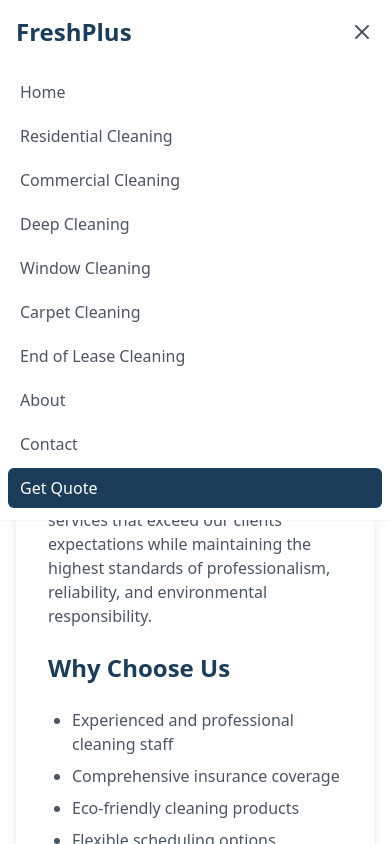
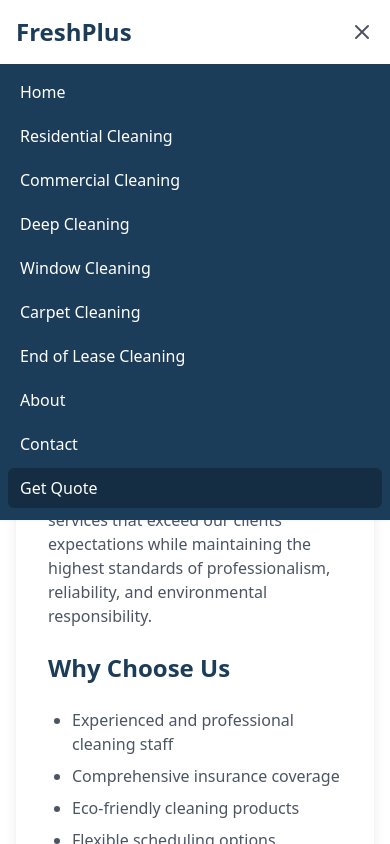
Before and after one commit to SolomonKhan1122/freshplus-web-haven, a React (Vite) app: page /about in a window 390 px wide. Both pictures are taken after a click on the button 362 px from the left and 32 px from the top of the page. Shown: the top 844 px of the page. Built offline with nearby package versions, Linux system fonts and the light colour scheme.

Commit message:
Update submenu background color
Changed the submenu background color to match the color of the "Get Quote" button for consistency in design.
[skip gpt_engineer]

```diff
--- a/src/components/Navigation.tsx
+++ b/src/components/Navigation.tsx
@@ -5,7 +5,6 @@ import {
   NavigationMenu,
   NavigationMenuContent,
   NavigationMenuItem,
-  NavigationMenuLink,
   NavigationMenuList,
   NavigationMenuTrigger,
 } from "@/components/ui/navigation-menu";
@@ -45,12 +44,12 @@ const Navigation = () => {
                     Services
                   </NavigationMenuTrigger>
                   <NavigationMenuContent>
-                    <div className="grid w-[400px] gap-3 p-4">
+                    <div className="grid w-[400px] gap-3 p-4 bg-primary">
                       {services.map((service) => (
                         <Link
                           key={service.path}
                           to={service.path}
-                          className="block p-2 hover:bg-gray-100 rounded-md"
+                          className="block p-2 hover:bg-primary-dark rounded-md text-white"
                         >
                           {service.name}
                         </Link>
@@ -90,10 +89,10 @@ const Navigation = () => {
       {/* Mobile Navigation */}
       {isOpen && (
         <div className="md:hidden">
-          <div className="px-2 pt-2 pb-3 space-y-1 sm:px-3">
+          <div className="px-2 pt-2 pb-3 space-y-1 sm:px-3 bg-primary">
             <Link
               to="/"
-              className="block px-3 py-2 text-gray-600 hover:text-primary"
+              className="block px-3 py-2 text-white hover:bg-primary-dark rounded-md"
               onClick={() => setIsOpen(false)}
             >
               Home
@@ -102,7 +101,7 @@ const Navigation = () => {
               <Link
                 key={service.path}
                 to={service.path}
-                className="block px-3 py-2 text-gray-600 hover:text-primary"
+                className="block px-3 py-2 text-white hover:bg-primary-dark rounded-md"
                 onClick={() => setIsOpen(false)}
               >
                 {service.name}
@@ -110,21 +109,21 @@ const Navigation = () => {
             ))}
             <Link
               to="/about"
-              className="block px-3 py-2 text-gray-600 hover:text-primary"
+              className="block px-3 py-2 text-white hover:bg-primary-dark rounded-md"
               onClick={() => setIsOpen(false)}
             >
               About
             </Link>
             <Link
               to="/contact"
-              className="block px-3 py-2 text-gray-600 hover:text-primary"
+              className="block px-3 py-2 text-white hover:bg-primary-dark rounded-md"
               onClick={() => setIsOpen(false)}
             >
               Contact
             </Link>
             <Link
               to="/quote"
-              className="block px-3 py-2 text-white bg-primary rounded-md"
+              className="block px-3 py-2 text-white bg-primary-dark rounded-md"
               onClick={() => setIsOpen(false)}
             >
               Get Quote
```
